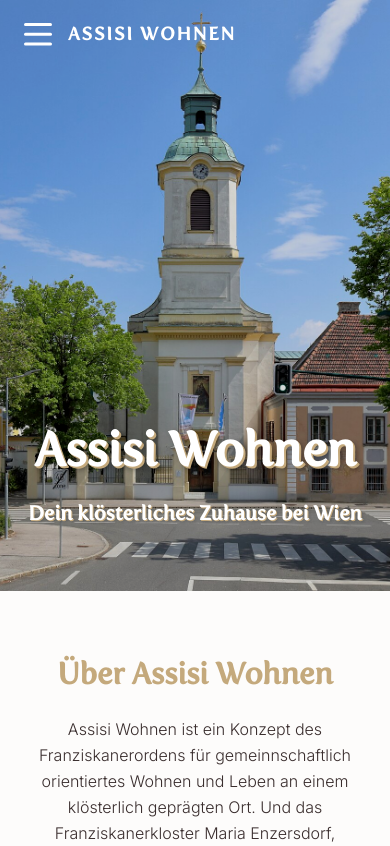
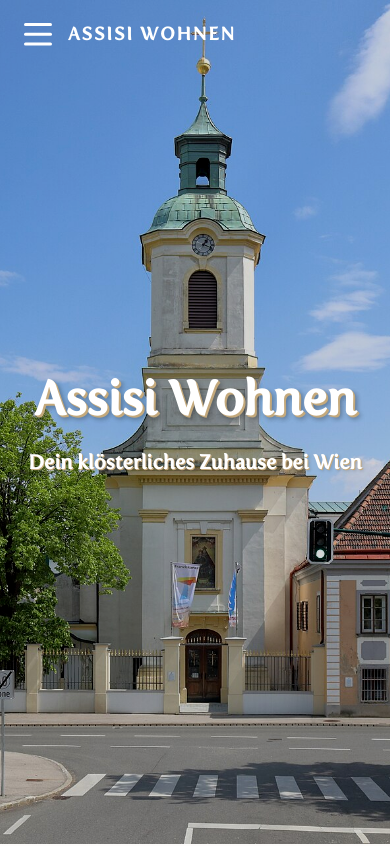
Before and after one commit to Viepaq/Assisi-Wohnen, a Next.js app: page / in a window 390 px wide. Shown: the top 846 px of the page. Built offline with nearby package versions, Linux system fonts and the light colour scheme.

Commit message:
Mobile Hero: Zentrierte Schrift und optimierte Höhe für bessere UX

```diff
--- a/src/app/page.tsx
+++ b/src/app/page.tsx
@@ -157,7 +157,7 @@ export default function Home() {
   );
 
   const Hero = () => (
-    <div className="relative h-[70vh] md:h-screen overflow-hidden">
+    <div className="relative h-screen overflow-hidden">
       <img
         src="/Laverna foto .JPG"
         alt="Assisi Wohnen"
@@ -166,7 +166,8 @@ export default function Home() {
       />
       <div className="absolute inset-0 bg-black opacity-10"></div>
 
-      <div className="absolute bottom-16 md:bottom-48 left-0 right-0 md:left-20 md:right-auto flex flex-col items-center md:items-start text-center md:text-left px-6 md:px-0">
+      <div className="absolute inset-0 flex items-center justify-center md:items-end md:justify-start md:pb-48 md:pl-20">
+        <div className="flex flex-col items-center md:items-start text-center md:text-left px-6 md:px-0">
           <h1
             className="text-5xl sm:text-6xl md:text-6xl lg:text-7xl xl:text-8xl font-serif text-white leading-tight max-w-xl"
             style={{ textShadow: `1px 1px 0 ${COLORS.RED}, 2px 2px 0 ${COLORS.RED}, 3px 3px 5px rgba(0, 0, 0, 0.2), 4px 4px 5px rgba(0, 0, 0, 0.15)` }}
@@ -179,6 +180,7 @@ export default function Home() {
           >
             Dein klösterliches Zuhause bei Wien
           </p>
+        </div>
       </div>
     </div>
   );
```
Lines whose indentation alone changed are shown as unchanged.
